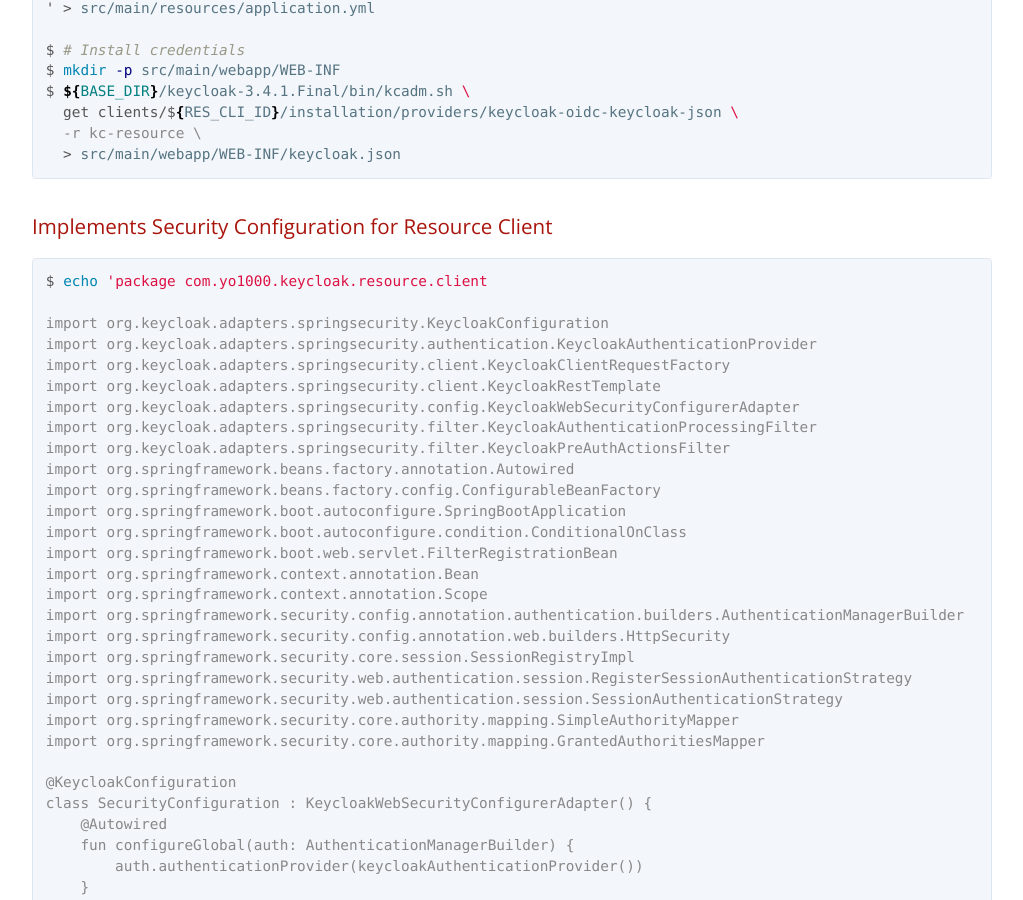
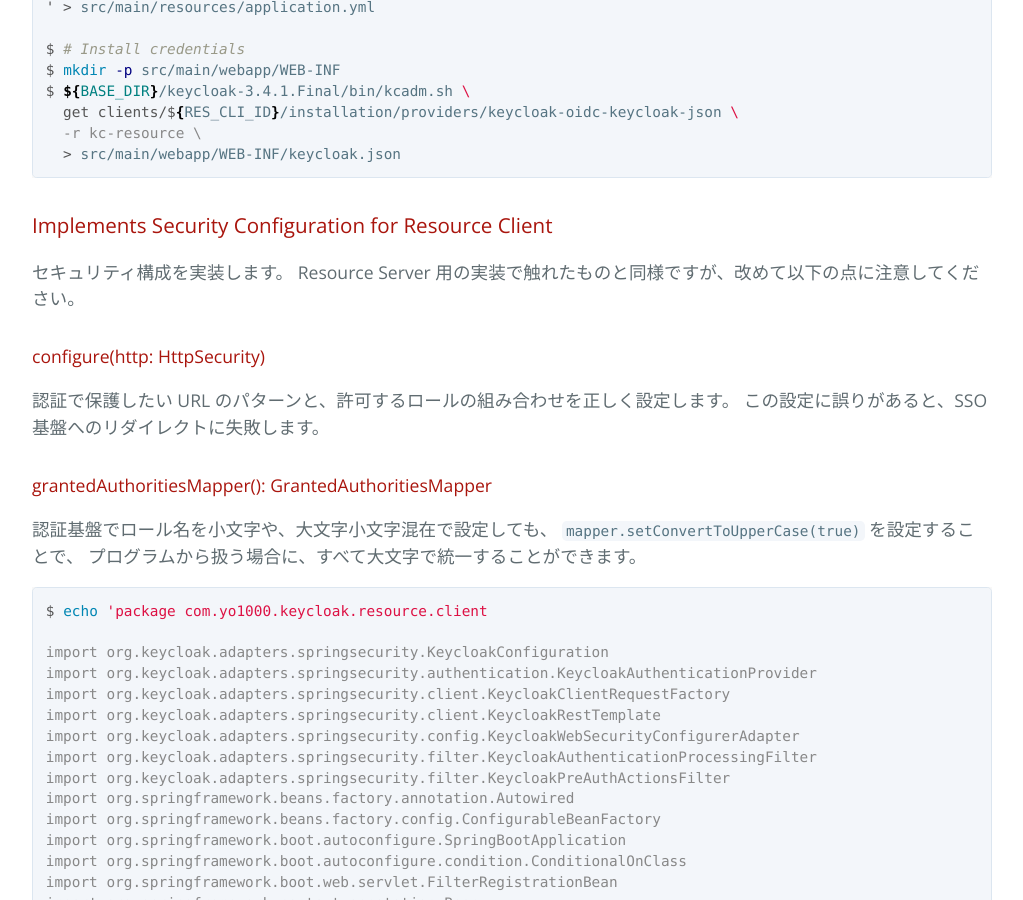
Before and after one commit to yo1000/blog.yo1000.com, a Jekyll site: the page built from _posts/2017-12-18-keycloak-demo.md, in a window 1280 px wide and 900 px high, scrolled down 9258 px. Shown: the whole window, without its empty margins (224-1247 px from the left). Built offline with Jekyll 4.4.1, drawn with Linux system fonts in a browser that asks for light colours; our own code applies the rules of GitHub Pages for plain Markdown files; some of the changed text lies outside the part shown.

Commit message:
Update 2017-12-18-keycloak-demo.md

````diff
--- a/_posts/2017-12-18-keycloak-demo.md
+++ b/_posts/2017-12-18-keycloak-demo.md
@@ -226,11 +226,11 @@
 ### Implements Security Configuration for Resource Server
 セキュリティ構成を実装します。いくつかポイントがありますが、とくに以下の点に注意してください。
 
-#### `configure(http: HttpSecurity)`
+#### configure(http: HttpSecurity)
 認証で保護したい URL のパターンと、許可するロールの組み合わせを正しく設定します。
 この設定に誤りがあると、SSO 基盤へのリダイレクトに失敗します。
 
-#### `grantedAuthoritiesMapper(): GrantedAuthoritiesMapper`
+#### grantedAuthoritiesMapper(): GrantedAuthoritiesMapper
 認証基盤でロール名を小文字や、大文字小文字混在で設定しても、
 `mapper.setConvertToUpperCase(true)` を設定することで、
 プログラムから扱う場合に、すべて大文字で統一することができます。
@@ -409,6 +409,17 @@
 ```
 
 ### Implements Security Configuration for Resource Client
+セキュリティ構成を実装します。
+Resource Server 用の実装で触れたものと同様ですが、改めて以下の点に注意してください。
+
+#### configure(http: HttpSecurity)
+認証で保護したい URL のパターンと、許可するロールの組み合わせを正しく設定します。
+この設定に誤りがあると、SSO 基盤へのリダイレクトに失敗します。
+
+#### grantedAuthoritiesMapper(): GrantedAuthoritiesMapper
+認証基盤でロール名を小文字や、大文字小文字混在で設定しても、
+`mapper.setConvertToUpperCase(true)` を設定することで、
+プログラムから扱う場合に、すべて大文字で統一することができます。
 
 ```console
 $ echo 'package com.yo1000.keycloak.resource.client
@@ -496,6 +507,8 @@
 ```
 
 ### Implements Controller with use `KeycloakRestTemplate` for Resource Client
+リソースサーバーにリソースを要求して、
+結果を画面に表示するエンドポイントとなる、コントローラーを実装します。
 
 ```console
 $ echo 'package com.yo1000.keycloak.resource.client
@@ -539,10 +552,17 @@
 ```
 
 ### Build and Run Resource Client
+リソースクライアント用アプリケーションを起動します。
 
 ```console
 $ ./mvnw clean spring-boot:run &
 ```
+
+## Demo
+ここまで作成したものを実際に動かした結果を、
+参考までに、以下キャプチャとして残しておきます。
+
+TODO: キャプチャ取ってはる
 
 ## References
 
````
Also changed, not shown: other parts of _posts/2017-12-18-keycloak-demo.md (+1 -1 lines).
